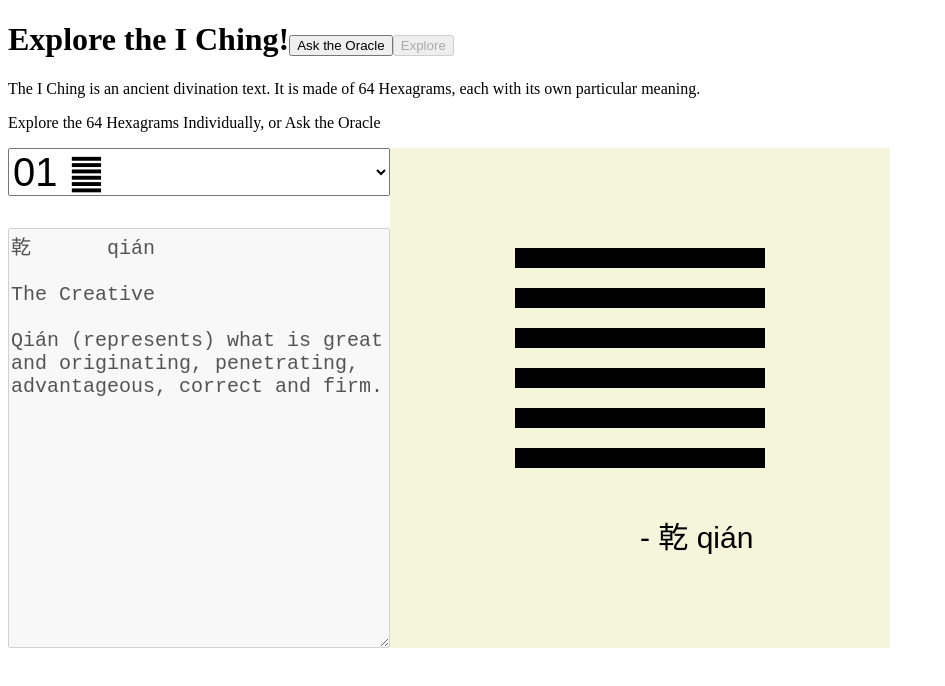
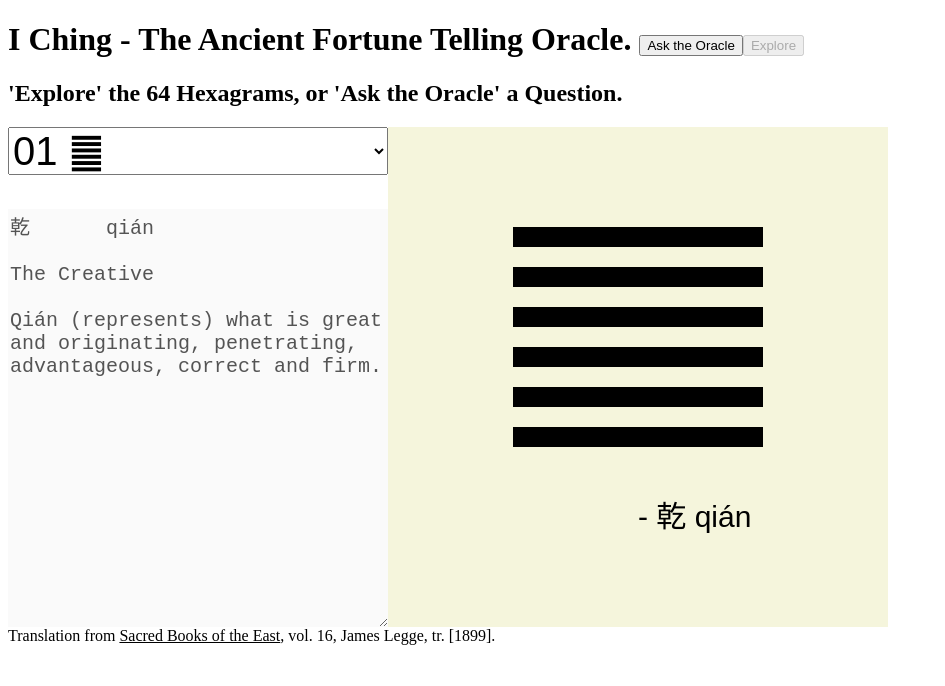
Before and after one commit to Adrianjewell91/yijing, a plain HTML site: page index.html in a window 1280 px wide. Shown: the whole page, without its empty margins (0-945 px from the left). Drawn offline with Linux system fonts and the light colour scheme.

Commit message:
try github pages

```diff
--- a/index.html
+++ b/index.html
@@ -10,16 +10,16 @@
   </head>
   <body>
 
-    <h1 id="header">Explore the I Ching!</h1>
-    <p>The I Ching is an ancient divination text. It is made of 64 Hexagrams,
-        each with its own particular meaning.</p>
-
-    <p> Explore the 64 Hexagrams Individually, or Ask the Oracle </p>
+    <h1 id="header">I Ching - The Ancient Fortune Telling Oracle.  </h1>
+    <h2>'Explore' the 64 Hexagrams, or 'Ask the Oracle' a Question.</h2>
 
     <div id="view">
       <!-- <canvas id="myCanvas"></canvas> -->
       <div id="buttons"></div>
     </div>
 
+    <footer>
+      Translation from <u>Sacred Books of the East</u>, vol. 16, James Legge, tr. [1899].
+    <footer>
   </body>
 </html>
--- a/scripts/bundle.js
+++ b/scripts/bundle.js
@@ -280,7 +280,7 @@ const drawHighlightedYin = function drawHighlightedYin(color, ctx, x, y) {
 
 
 const drawHighlightedYang = function drawHighlightedYang (color, ctx, x,y) {
-  ctx.strokeStyle = "red";
+  ctx.strokeStyle = "beige";
   ctx.strokeRect(x,y,250,20);
 }
 /* harmony export (immutable) */ __webpack_exports__["b"] = drawHighlightedYang;
--- a/scripts/helpers.js
+++ b/scripts/helpers.js
@@ -32,7 +32,7 @@ export const drawHighlightedYin = function drawHighlightedYin(color, ctx, x, y)
 }
 
 export const drawHighlightedYang = function drawHighlightedYang (color, ctx, x,y) {
-  ctx.strokeStyle = "red";
+  ctx.strokeStyle = "beige";
   ctx.strokeRect(x,y,250,20);
 }
 
--- a/styles/styles.css
+++ b/styles/styles.css
@@ -9,6 +9,10 @@
 
 }
 
+#gua-detail {
+  border: none;
+}
+
 #buttons {
   display: flex;
   flex-direction: column;
```
Also changed, not shown: 1 other file.
